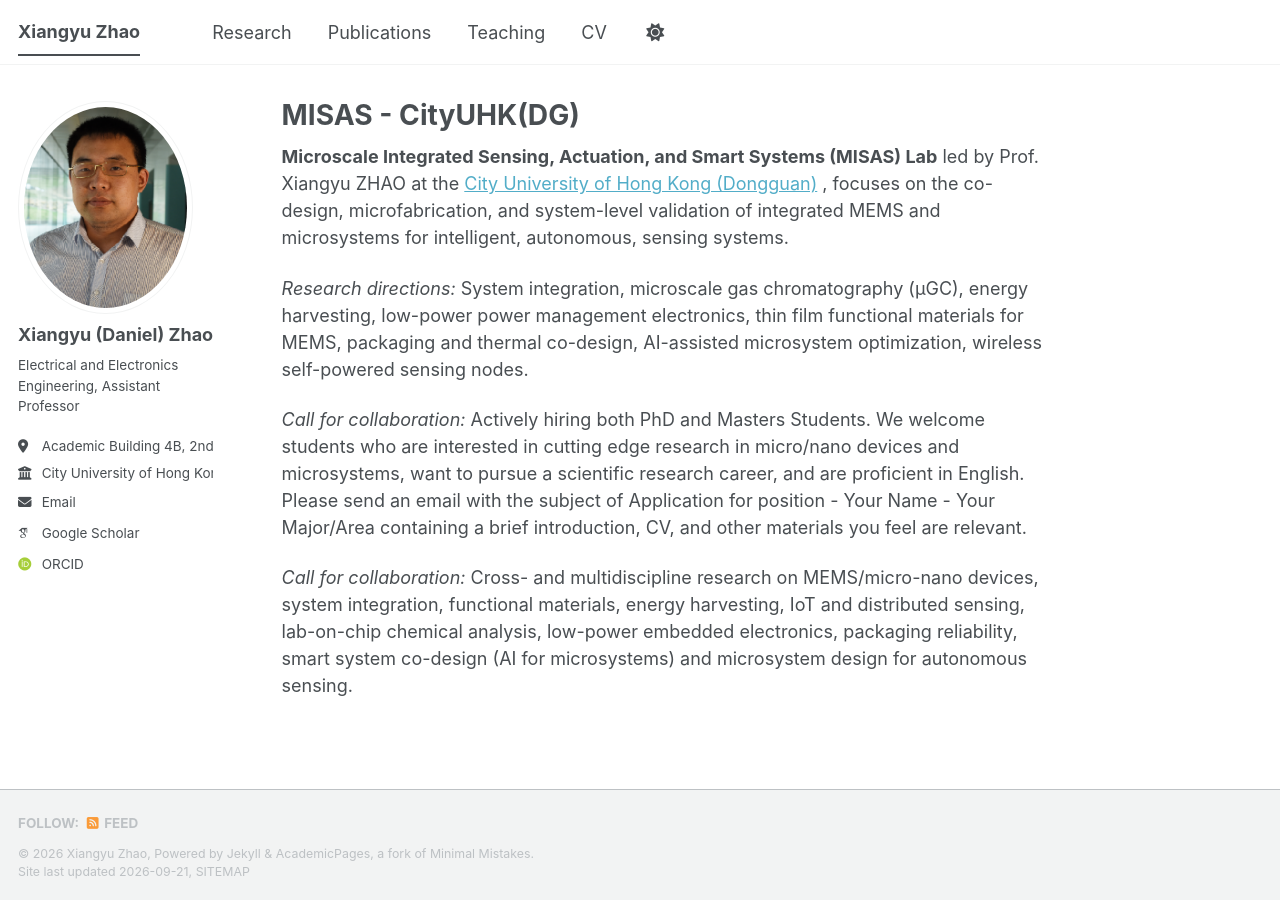
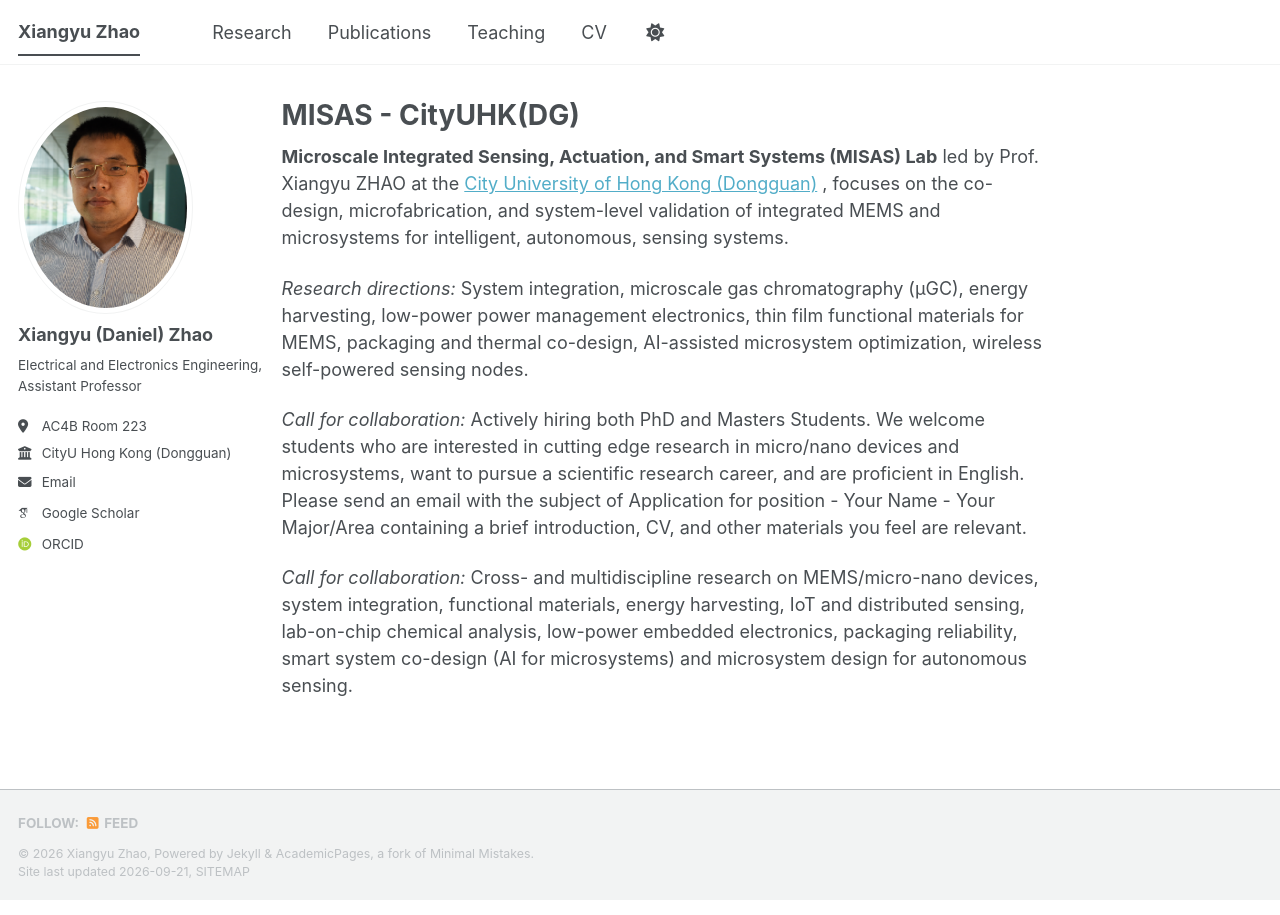
Before and after one commit to xy-zhao-mems/xy-zhao-mems.github.io, a Jekyll site: the page built from _pages/about.md, in a window 1280 px wide. Built offline with Jekyll 4.4.1, drawn with Linux system fonts in a browser that asks for light colours; some web fonts are replaced; a script that is not in the unit is left out.

Commit message:
Attempting to fix sidebar
Sidebar size and content fix

```diff
--- a/_config.yml
+++ b/_config.yml
@@ -26,8 +26,8 @@ author:
   avatar           : "Headshot.png"
   name             : "Xiangyu (Daniel) Zhao"
   bio              : "Electrical and Electronics Engineering, Assistant Professor"
-  location         : "Academic Building 4B, 2nd Floor, Room 223"
-  employer         : "City University of Hong Kong (Dongguan)"
+  location         : "AC4B Room 223"
+  employer         : "CityU Hong Kong (Dongguan)"
   uri              : # URL
   email            : "xiangyu.zhao@cityu-dg.edu.cn"
 
--- a/_sass/layout/_sidebar.scss
+++ b/_sass/layout/_sidebar.scss
@@ -25,7 +25,7 @@
   }
 
   @include breakpoint($large) {
-    @include span(2 of 12);
+    @include span(3 of 12);
     opacity: 1;
     -webkit-transition: opacity 0.2s ease-in-out;
             transition: opacity 0.2s ease-in-out;
```
